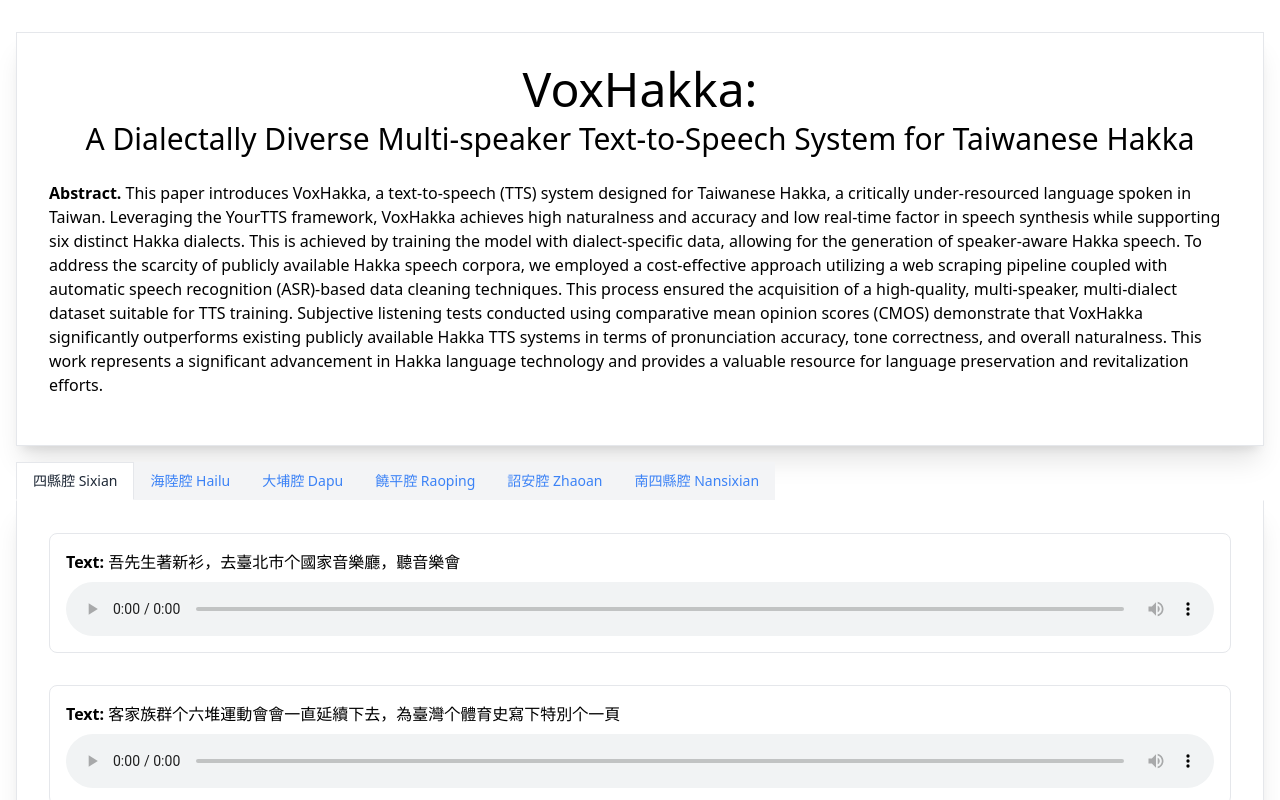
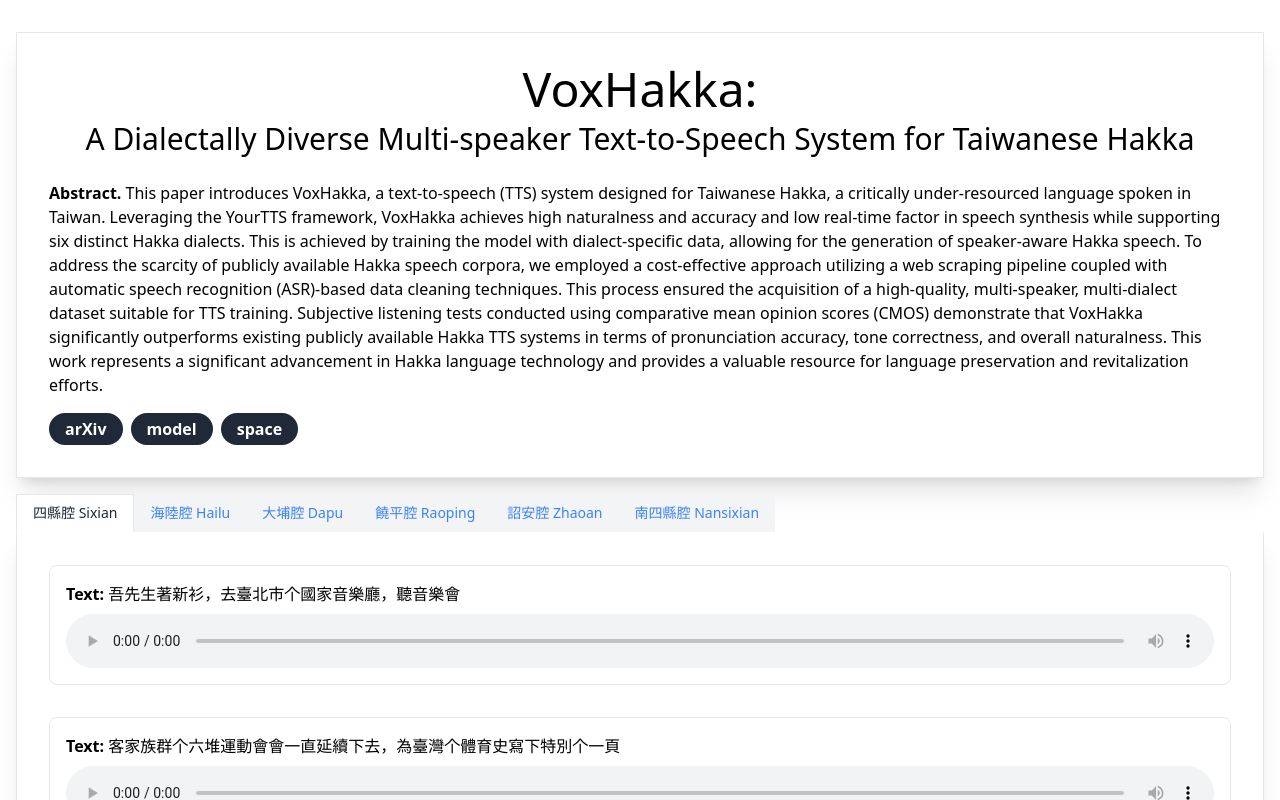
Before and after one commit to voxhakka/voxhakka.github.io, a SvelteKit app: page / in a window 1280 px wide. Shown: the top 800 px of the page. Built offline with nearby package versions, Linux system fonts and the light colour scheme; some icons are missing.

Commit message:
feat: 🎸 add arxiv and model and space link

```diff
--- a/src/app.html
+++ b/src/app.html
@@ -3,6 +3,7 @@
 	<head>
 		<meta charset="utf-8" />
 		<link rel="icon" href="%sveltekit.assets%/favicon.png" />
+		<link rel="stylesheet" href="https://cdn.jsdelivr.net/gh/jpswalsh/academicons@1/css/academicons.min.css">
 		<meta name="viewport" content="width=device-width, initial-scale=1" />
 		%sveltekit.head%
 	</head>
--- a/src/routes/+page.svelte
+++ b/src/routes/+page.svelte
@@ -5,8 +5,8 @@
 
 	export let data: PageData;
 
-	function tabToDialectNameMapKey(tab: string){
-		 return tab as  keyof typeof data.dialectNameMap
+	function tabToDialectNameMapKey(tab: string) {
+		return tab as keyof typeof data.dialectNameMap;
 	}
 
 	function setActiveTab(tab: string) {
@@ -38,13 +38,30 @@
 			in Hakka language technology and provides a valuable resource for language preservation and revitalization
 			efforts.
 		</p>
+		<div class="flex">
+			<p class="rounded-3xl bg-gray-800 text-white font-bold	px-4 py-1 mr-2">
+				<a target="" href="https://arxiv.org/abs/2409.01548v1"
+					><span class="icon"><i class="ai ai-arxiv"></i></span> <span>arXiv</span></a
+				>
+			</p>
+			<p class="rounded-3xl bg-gray-800 text-white font-bold	px-4 py-1 mr-2">
+				<a target="" href="https://huggingface.co/formospeech/yourtts-htia-240704"
+					> <span>model</span></a
+				>
+			</p>
+			<p class="rounded-3xl bg-gray-800 text-white font-bold	px-4 py-1">
+				<a target="" href="https://huggingface.co/spaces/formospeech/taiwanese-hakka-tts"
+					> <span>space</span></a
+				>
+			</p>
+		</div>
 	</div>
 
 	<div class="flex overflow-x-auto">
 		{#each Object.keys(data.audioInfos) as tab}
 			<button
 				class="px-4 py-2 text-sm font-medium {data.activeTab === tab
-					? 'border border-b-transparent bg-white  text-gray-800'
+					? 'border border-b-transparent bg-white text-gray-800'
 					: 'bg-gray-100 text-blue-500'}"
 				on:click={() => setActiveTab(tab)}
 			>
```
